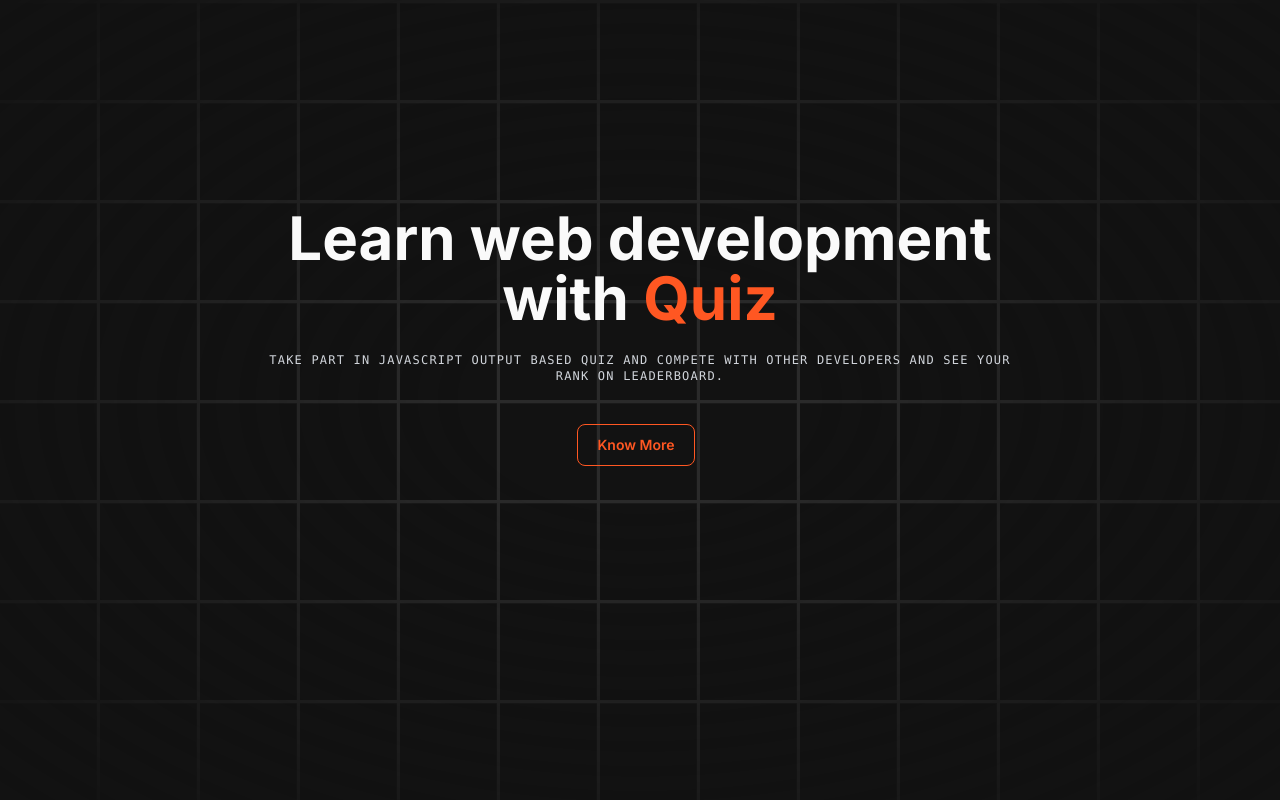
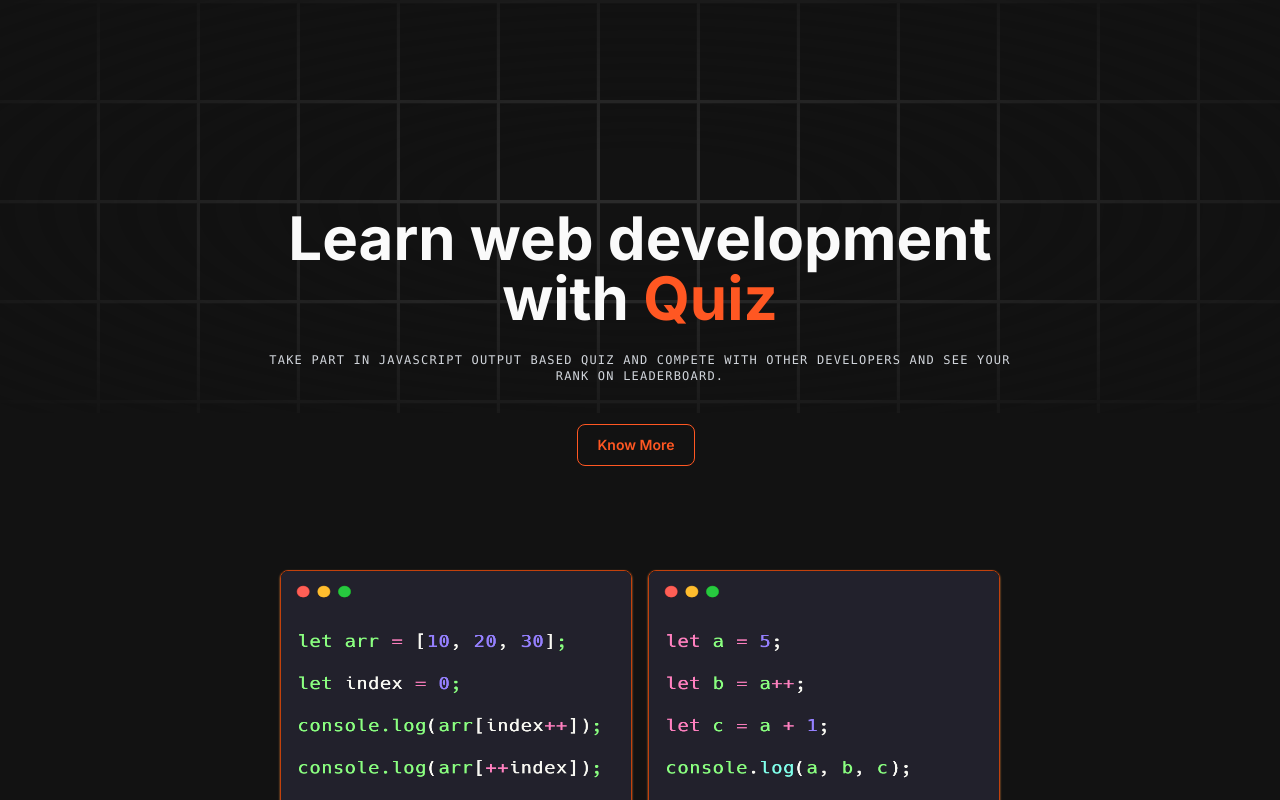
Before and after one commit to imadityaxd/web-dev-quiz-competition-next, a Next.js app: page / in a window 1280 px wide. Shown: the top 800 px of the page. Built offline with nearby package versions, Linux system fonts and the light colour scheme.

Commit message:
ui improve

```diff
--- a/src/components/Hero.tsx
+++ b/src/components/Hero.tsx
@@ -4,27 +4,20 @@
 
 export default function Hero() {
   return (
-    <div className="pb-4 md:pb-20 pt-32">
+    <div className="pt-32">
       <div></div>
-      <div className="h-screen w-full dark:bg-black-100 bg-white  dark:bg-grid-white/[0.1] bg-grid-black/[0.2]  flex items-center justify-center absolute top-0 left-0">
+      <div className="h-[50%] w-full dark:bg-black-100 bg-white  dark:bg-grid-white/[0.1] bg-grid-black/[0.2]  flex items-center justify-center absolute top-0 left-0">
         <div className="absolute pointer-events-none inset-0 flex items-center justify-center dark:bg-black-100 bg-white [mask-image:radial-gradient(ellipse_at_center,transparent_20%,black)]" />
       </div>
 
       <div className="flex justify-center relative my-8 md:my-20 z-10">
         <div className="max-w-[89vw] md:max-w-2xl lg:max-w-[60vw] flex flex-col items-center justify-center">
-          {/* <h3 className="uppercase tracking-widest text-xs text-center text-blue-100 max-w-80">
-            web dev quiz platform
-          </h3> */}
           <h2 className="text-center text-[40px] md:text-5xl lg:text-6xl font-bold">
             Learn web development with{" "}
             <span className="text-purple">
               Quiz
             </span>
           </h2>
-          {/* <TextGenerateEffect
-            className="text-center md:tracking-wider mb-4 text-sm md:text-lg lg:text-2xl"
-            words=""
-          ></TextGenerateEffect> */}
           <h3 className="uppercase tracking-widest text-xs text-center text-gray-300 pt-6 font-mono">
             Take part in javaScript output based Quiz and compete with other
             developers and see your rank on leaderboard.
```
